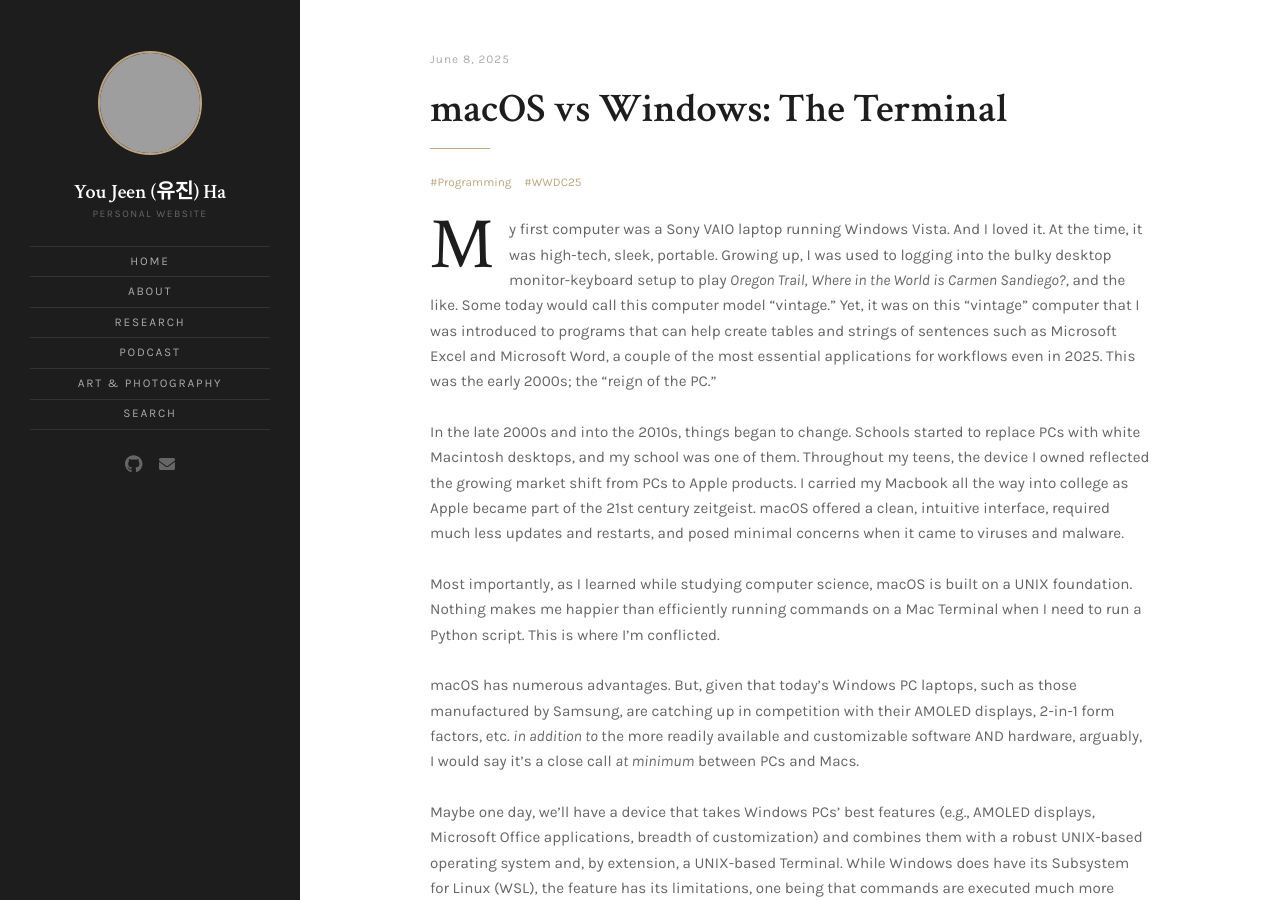
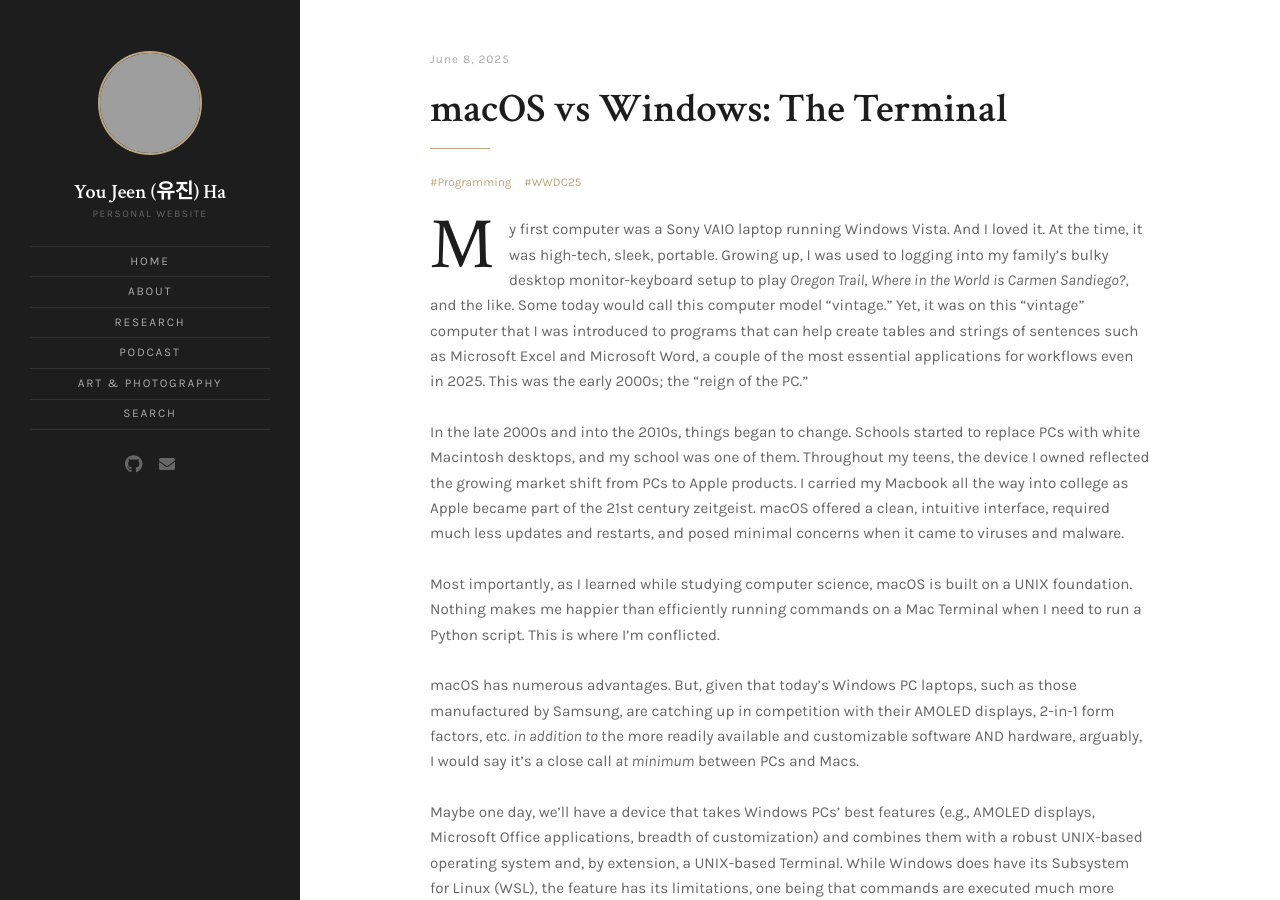
Before and after one commit to hyoujeen/hyoujeen.github.io, a Jekyll site: the page built from _posts/2025-06-08-macos-vs-windows-the-terminal.md, in a window 1280 px wide and 900 px high, cut to the strip 0-900 px from the top of the window. Built offline with Jekyll 4.4.1, drawn with Linux system fonts in a browser that asks for light colours; grey boxes are pictures that could not be loaded.

Commit message:
Update 2025-06-08-macos-vs-windows-the-terminal.md

```diff
--- a/_posts/2025-06-08-macos-vs-windows-the-terminal.md
+++ b/_posts/2025-06-08-macos-vs-windows-the-terminal.md
@@ -6,7 +6,7 @@ featured_image_thumbnail:
 featured_image:
 ---
 
-My first computer was a Sony VAIO laptop running Windows Vista. And I loved it. At the time, it was high-tech, sleek, portable. Growing up, I was used to logging into the bulky desktop monitor-keyboard setup to play <i>Oregon Trail</i>, <i>Where in the World is Carmen Sandiego?</i>, and the like. Some today would call this computer model "vintage." Yet, it was on this "vintage" computer that I was introduced to programs that can help create tables and strings of sentences such as Microsoft Excel and Microsoft Word, a couple of the most essential applications for workflows even in 2025. This was the early 2000s; the "reign of the PC."
+My first computer was a Sony VAIO laptop running Windows Vista. And I loved it. At the time, it was high-tech, sleek, portable. Growing up, I was used to logging into my family's bulky desktop monitor-keyboard setup to play <i>Oregon Trail</i>, <i>Where in the World is Carmen Sandiego?</i>, and the like. Some today would call this computer model "vintage." Yet, it was on this "vintage" computer that I was introduced to programs that can help create tables and strings of sentences such as Microsoft Excel and Microsoft Word, a couple of the most essential applications for workflows even in 2025. This was the early 2000s; the "reign of the PC."
 
 In the late 2000s and into the 2010s, things began to change. Schools started to replace PCs with white Macintosh desktops, and my school was one of them. Throughout my teens, the device I owned reflected the growing market shift from PCs to Apple products. I carried my Macbook all the way into college as Apple became part of the 21st century zeitgeist. macOS offered a clean, intuitive interface, required much less updates and restarts, and posed minimal concerns when it came to viruses and malware.
 
```
